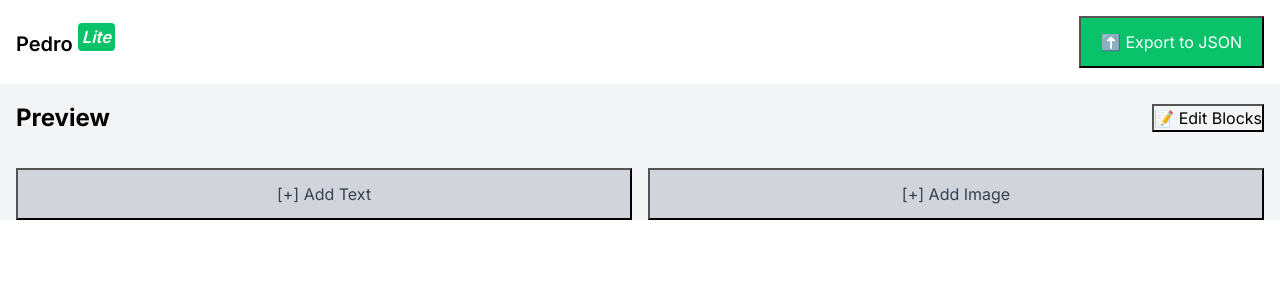
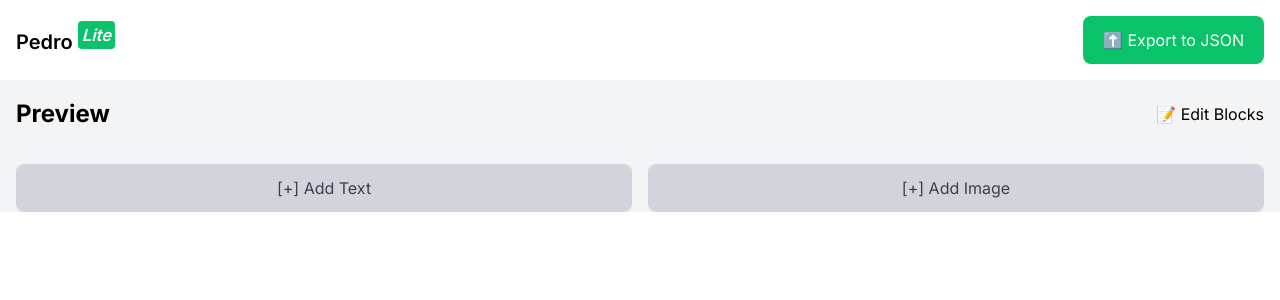
Before and after one commit to Pekito/drag-and-drop-builder, a Vue app: page / in a window 1280 px wide. Shown: the top 300 px of the page. Built offline with nearby package versions, Linux system fonts and the light colour scheme; the HTML template or start-up script is replaced by a standard one.

Commit message:
refactor: move button style to global css

```diff
--- a/src/style.css
+++ b/src/style.css
@@ -3,3 +3,12 @@
 *, *::before, *::after {
     box-sizing: border-box;
 }
+
+.button {
+    border-radius: 8px;
+    border: none;
+    display: flex;
+    align-items: center;
+    justify-content: center;
+    cursor: pointer;
+  }
```
